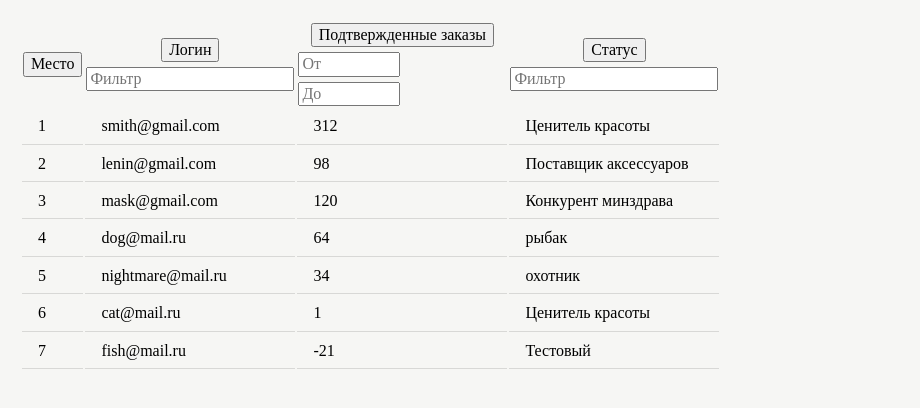
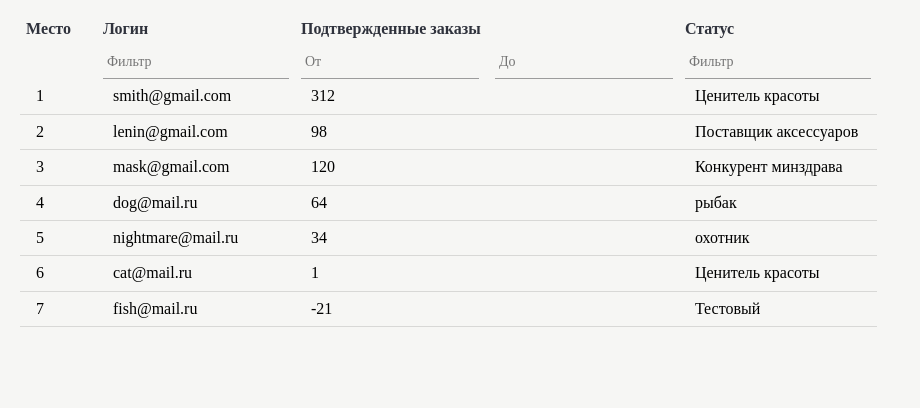
Before and after one commit to EgorFront/simpleTable, a Vue app: page / in a window 1280 px wide. Shown: the top 408 px of the page, without its empty margins (0-920 px from the left). Built offline with nearby package versions, Linux system fonts and the light colour scheme.

Commit message:
Добавление минимальных стилей

```diff
--- a/src/App.vue
+++ b/src/App.vue
@@ -137,6 +137,10 @@ export default {
 <style lang="scss">
 @import '~normalize.css/normalize.css';
 
+* {
+  box-sizing: border-box;
+}
+
 #app {
   // TODO: fix vh units on ios
   min-height: 100vh;
--- a/src/components/table/custom-table-head-cell.vue
+++ b/src/components/table/custom-table-head-cell.vue
@@ -36,12 +36,12 @@ export default {
   },
 
   computed: {
-    showIcon() {
+    isSortActive() {
       return this.currentSort === this.name && this.currentDir
     },
 
-    arrowIcon() {
-      return this.currentDir === 'asc' ? 'up' : 'down'
+    rotateIcon() {
+      return this.currentDir === 'desc'
     },
   },
 
@@ -104,10 +104,14 @@ export default {
 
 <template>
   <div class="wrap">
-    <button @click="$emit('onSort', name)" class="btn">
+    <div
+      @click="$emit('onSort', name)"
+      :class="{ active: isSortActive }"
+      class="top"
+    >
+      <span class="top__text">
         {{ text }}
-    </button>
-
+      </span>
       <svg
         xmlns="http://www.w3.org/2000/svg"
         xmlns:xlink="http://www.w3.org/1999/xlink"
@@ -116,20 +120,18 @@ export default {
         viewBox="0 0 512 512"
         style="enable-background:new 0 0 512 512;"
         xml:space="preserve"
-      v-if="showIcon"
-      class="icon"
+        class="top__icon"
+        :class="{ rotate: rotateIcon }"
       >
         <path
-        v-if="arrowIcon === 'up'"
-        d="M374.176,110.386l-104-104.504c-0.006-0.006-0.013-0.011-0.019-0.018c-7.818-7.832-20.522-7.807-28.314,0.002    c-0.006,0.006-0.013,0.011-0.019,0.018l-104,104.504c-7.791,7.829-7.762,20.493,0.068,28.285    c7.829,7.792,20.492,7.762,28.284-0.067L236,68.442V492c0,11.046,8.954,20,20,20c11.046,0,20-8.954,20-20V68.442l69.824,70.162    c7.792,7.829,20.455,7.859,28.284,0.067C381.939,130.878,381.966,118.214,374.176,110.386z"
-      />
-      <path
-        v-if="arrowIcon === 'down'"
-        d="M374.108,373.328c-7.829-7.792-20.492-7.762-28.284,0.067L276,443.557V20c0-11.046-8.954-20-20-20 c-11.046,0-20,8.954-20,20v423.558l-69.824-70.164c-7.792-7.829-20.455-7.859-28.284-0.067c-7.83,7.793-7.859,20.456-0.068,28.285 l104,104.504c0.006,0.007,0.013,0.012,0.019,0.018c7.792,7.809,20.496,7.834,28.314,0.001c0.006-0.007,0.013-0.012,0.019-0.018 l104-104.504C381.966,393.785,381.939,381.121,374.108,373.328z"
+          d="M374.176,110.386l-104-104.504c-0.006-0.006-0.013-0.011-0.019-0.018c-7.818-7.832-20.522-7.807-28.314,0.002 c-0.006,0.006-0.013,0.011-0.019,0.018l-104,104.504c-7.791,7.829-7.762,20.493,0.068,28.285    c7.829,7.792,20.492,7.762,28.284-0.067L236,68.442V492c0,11.046,8.954,20,20,20c11.046,0,20-8.954,20-20V68.442l69.824,70.162    c7.792,7.829,20.455,7.859,28.284,0.067C381.939,130.878,381.966,118.214,374.176,110.386z"
         />
       </svg>
+    </div>
+    <div class="bottom"></div>
 
     <template v-if="filterType === 'default'">
+      <div class="filter-wrap">
         <input
           placeholder="Фильтр"
           class="input"
@@ -137,37 +139,89 @@ export default {
           :value="filter.value"
           type="text"
         />
+      </div>
     </template>
 
     <template v-if="filterType === 'between'">
+      <div class="filter-wrap filter-wrap--between">
         <input
-        style="width: 45%;"
           class="input"
           @input="(e) => filterInput(e.target.value, 'valueFrom')"
           :value="filter.valueFrom"
-        type="text"
+          type="number"
           placeholder="От"
         />
         <input
-        style="width: 45%;"
           class="input"
           @input="(e) => filterInput(e.target.value, 'valueTo')"
           :value="filter.valueTo"
-        type="text"
+          type="number"
           placeholder="До"
         />
+      </div>
     </template>
   </div>
 </template>
 
 <style lang="scss" scoped>
+.wrap {
+  display: flex;
+  flex-direction: column;
+}
+
+.top {
+  display: inline-flex;
+  cursor: pointer;
+
+  &:hover {
+    .top__icon {
+      opacity: 0.3;
+    }
+  }
+
+  &.active {
+    .top__icon {
+      opacity: 1;
+    }
+  }
+
+  &__text {
+    color: #2f323c;
+    white-space: nowrap;
+  }
+
+  &__icon {
+    width: 16px;
+    height: 16px;
+    margin-left: 4px;
+    color: #2f323c;
+    opacity: 0;
+    fill: currentColor;
+    transition: transform 0.3s, opacity 0.3s;
+
+    &.rotate {
+      transform: rotate(180deg);
+    }
+  }
+}
+
+.filter-wrap {
+  display: flex;
+  margin-top: 8px;
   .input {
-  display: block;
-  margin-top: 5px;
+    padding: 8px 4px;
+    font-size: 14px;
+    background-color: transparent;
+    border: none;
+    border-bottom: 1px solid #9c9c9c;
   }
-.icon {
-  width: 20px;
-  height: 20px;
-  margin-left: 10px;
+
+  &--between {
+    justify-content: space-between;
+    .input {
+      width: 100%;
+      max-width: calc(50% - 8px);
+    }
+  }
 }
 </style>
--- a/src/components/table/custom-table.vue
+++ b/src/components/table/custom-table.vue
@@ -170,8 +170,12 @@ export default {
 <template>
   <table class="table">
     <thead>
-      <tr>
-        <th v-for="headCell in headers" :key="headCell.id">
+      <tr class="table-head">
+        <th
+          class="table-head__cell"
+          v-for="headCell in headers"
+          :key="headCell.id"
+        >
           <custom-table-head-cell
             @onSort="sortBy"
             @onFilter="setFilter"
@@ -189,10 +193,21 @@ export default {
 </template>
 
 <style lang="scss" scoped>
+.table {
+  border-spacing: 0;
+}
 /* stylelint-disable */
-::v-deep td {
+::v-deep tbody td {
+  padding: 8px 16px;
   border-bottom: thin solid rgba(0, 0, 0, 0.12);
-  padding: 8px 16px;
 }
 /* stylelint-enable */
+.table-head {
+  // display: inline-flex;
+
+  &__cell {
+    padding: 0 6px;
+    vertical-align: top;
+  }
+}
 </style>
```
Lines whose indentation alone changed are shown as unchanged.
